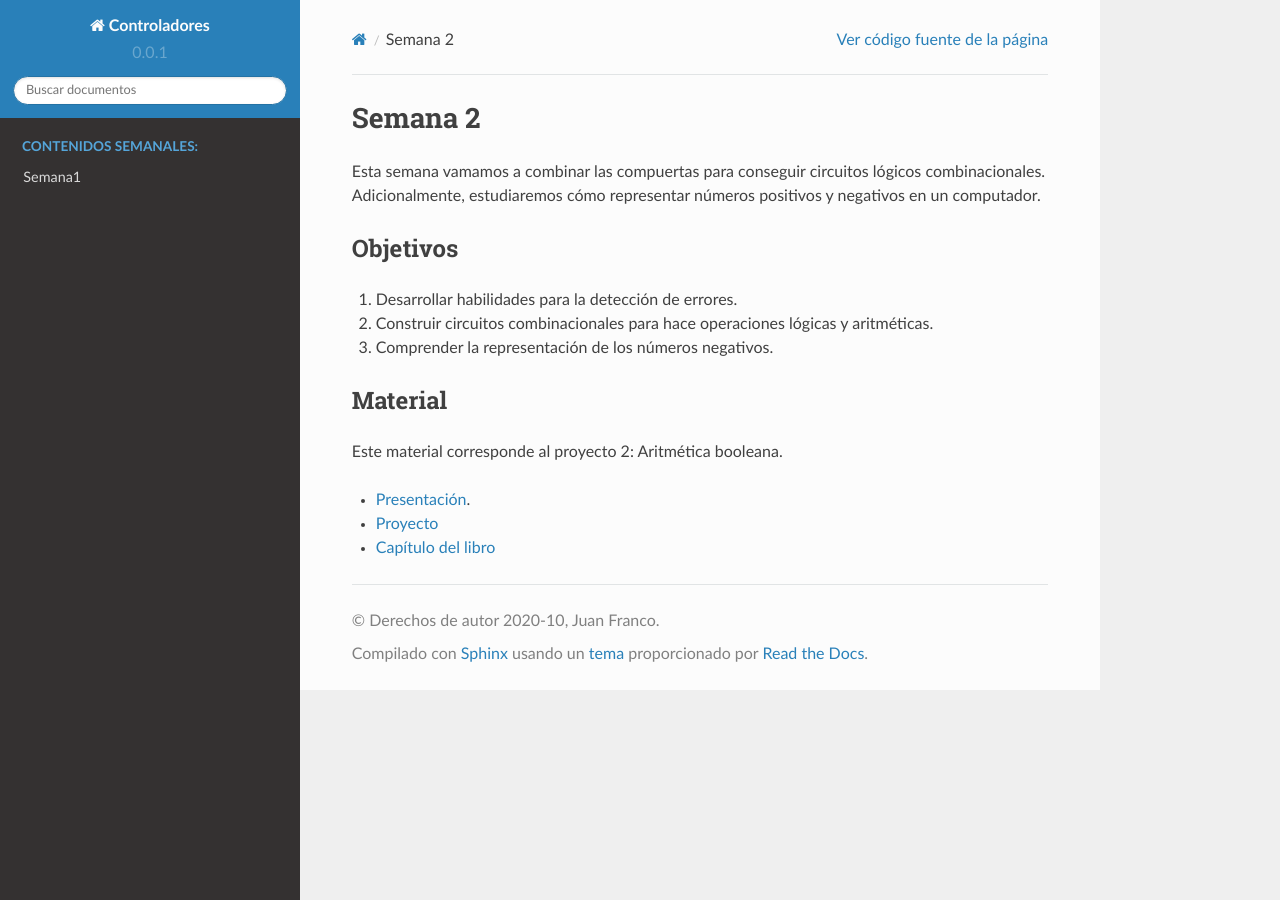
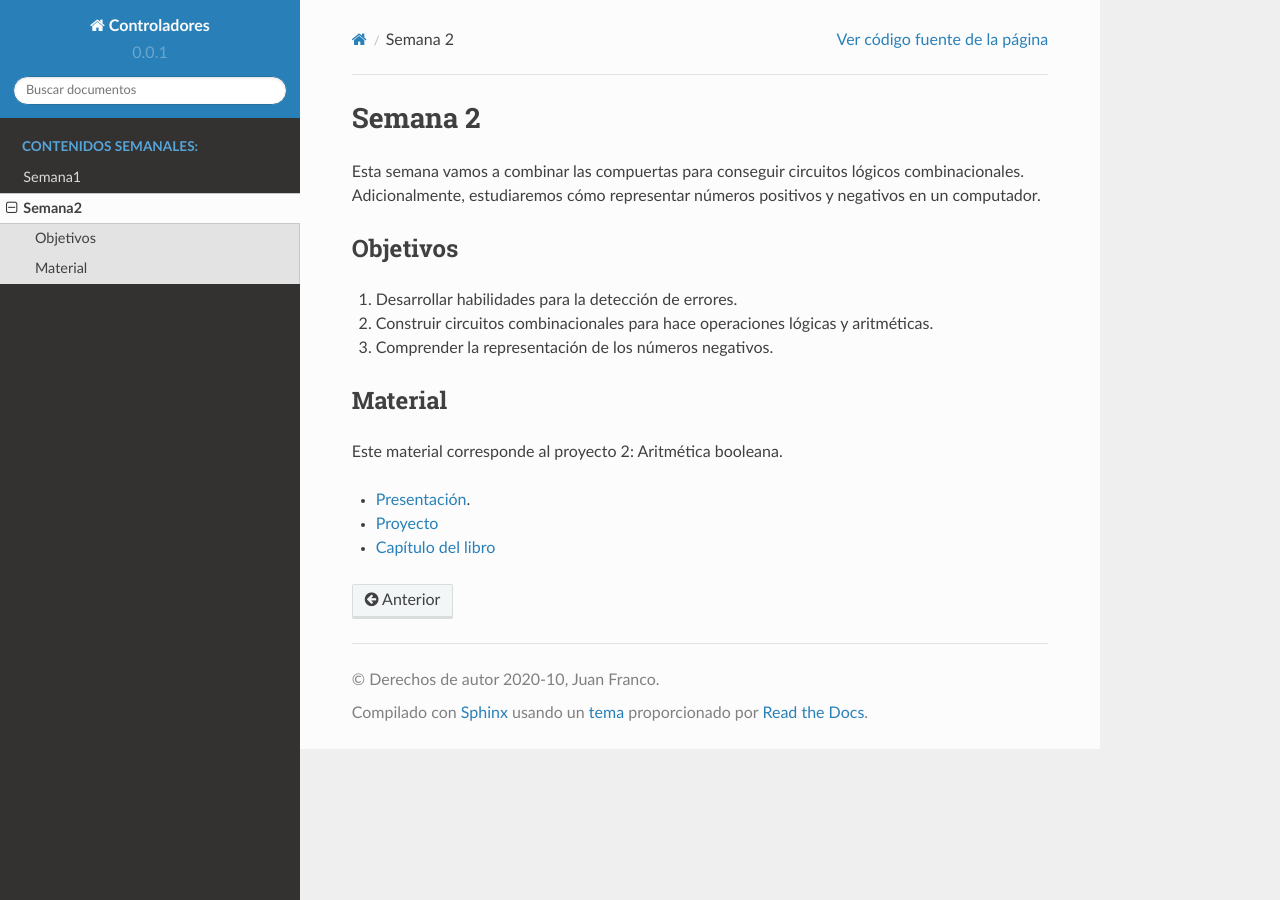
Before and after one commit to juanferfranco/controladores, a Sphinx documentation site: the page built from docs/_semana2/semana2.rst, in a window 1280 px wide. Built offline with Sphinx 7.4.7 and the Read the Docs theme 2.0.0, drawn with Linux system fonts in a browser that asks for light colours.

Commit message:
add week 2

```diff
--- a/docs/_semana2/semana2.rst
+++ b/docs/_semana2/semana2.rst
@@ -1,12 +1,14 @@
 Semana 2
 ===========
-Esta semana vamamos a combinar las compuertas para conseguir circuitos lógicos combinacionales. Adicionalmente, estudiaremos
+Esta semana vamos a combinar las compuertas para conseguir
+circuitos lógicos combinacionales. Adicionalmente, estudiaremos
 cómo representar números positivos y negativos en un computador.
 
 Objetivos
 ----------
 1. Desarrollar habilidades para la detección de errores.
-2. Construir circuitos combinacionales para hace operaciones lógicas y aritméticas.
+2. Construir circuitos combinacionales para hace operaciones lógicas
+   y aritméticas.
 3. Comprender la representación de los números negativos.
 
 Material
--- a/docs/index.rst
+++ b/docs/index.rst
@@ -67,3 +67,4 @@ SÓLO ESTE CURSO REQUIERE 8 HORAS DE TRABAJO INDEPENDIENTE SEMANAL.
    :caption: Contenidos semanales:
 
    Semana1 <_semana1/semana1>
+   Semana2 <_semana2/semana2>
```
